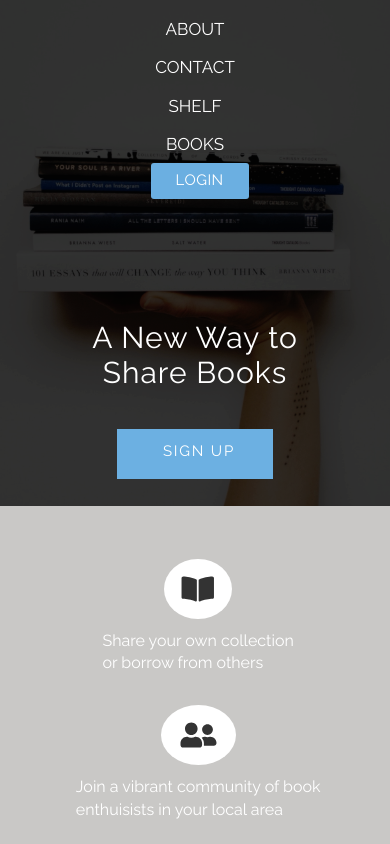
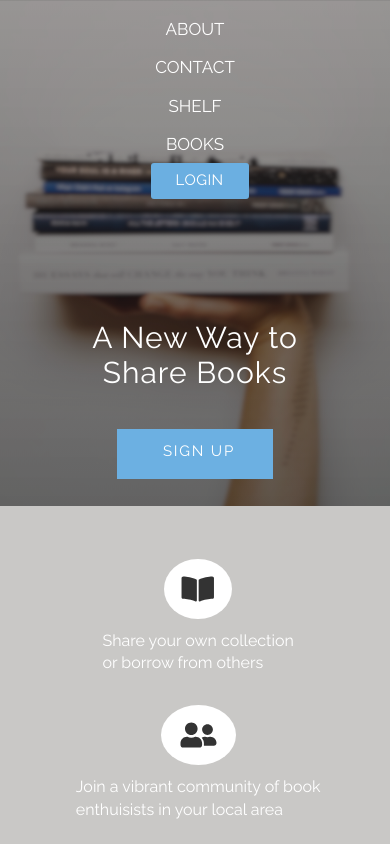
Before and after one commit to Neighborhood-Library/FrontEnd, a React (Create React App) app: page / in a window 390 px wide. Built offline with nearby package versions, Linux system fonts and the light colour scheme; no server answers; a web font is replaced by a local one.

Commit message:
added dark blur style on landing mobile

```diff
--- a/src/components/landingPage/landing.scss
+++ b/src/components/landingPage/landing.scss
@@ -32,7 +32,12 @@ $tablet: 800px;
 	justify-content: center;
 
 	@media (max-width: $phone) {
-		background-image: url(../../assests/landing-img-dark.png);
+		background-image: linear-gradient(
+				to bottom,
+				rgba(#584e4e, 0.4),
+				rgba(#000, 0.5)
+			),
+			url(../../assests/landing-blur.png);
 		background-size: cover;
 		background-position: center;
 		height: 60vh;
```
